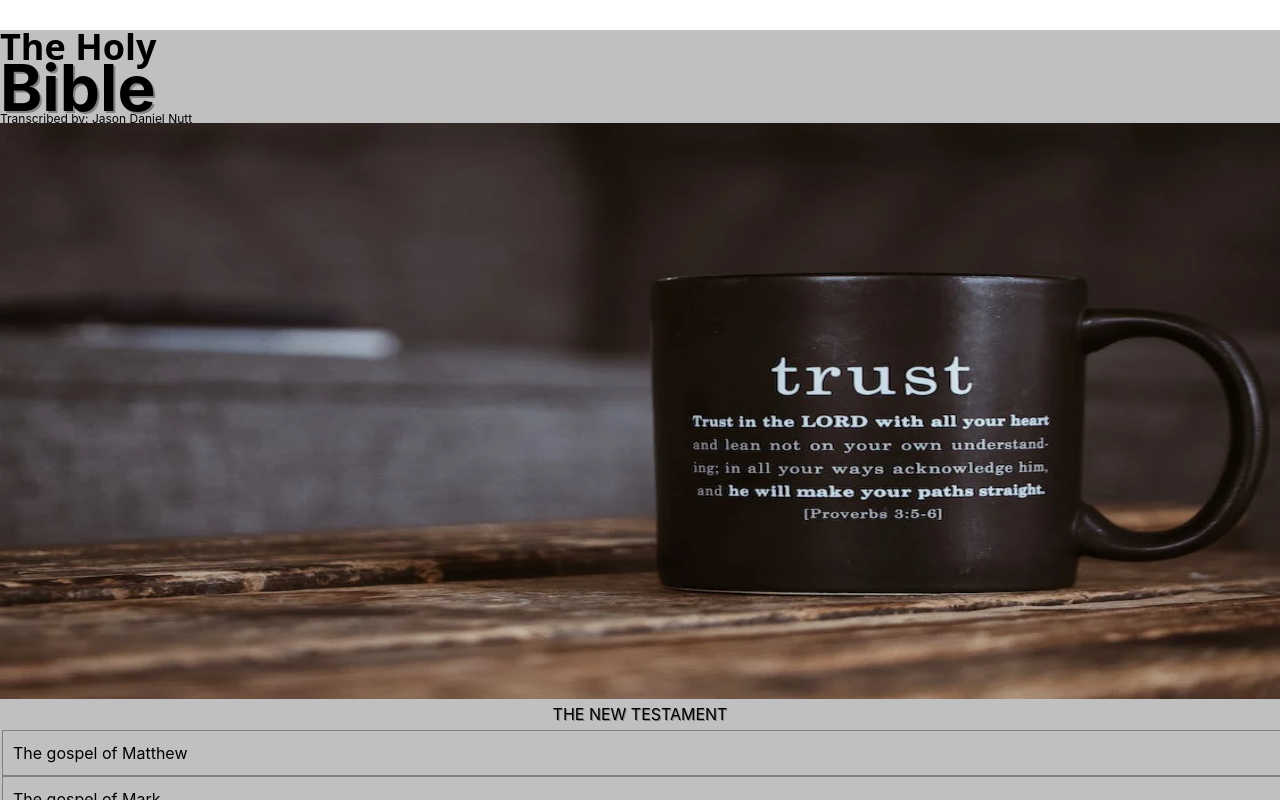
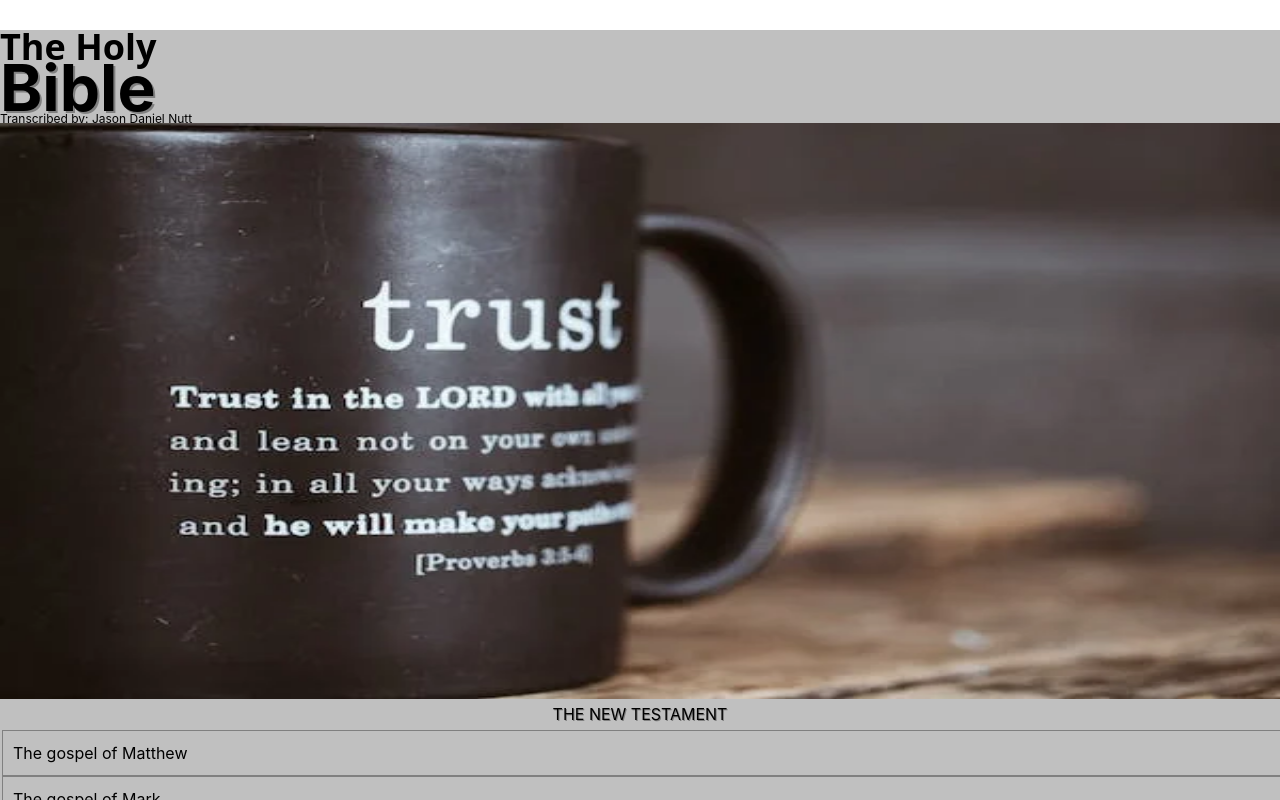
Before and after one commit to jnutt367/the-holy-bible, a Next.js app: page / in a window 1280 px wide. Shown: the top 800 px of the page. Built offline with nearby package versions, Linux system fonts and the light colour scheme.

Commit message:
Update index.js
trust.webp as hero for larger view

```diff
--- a/pages/index.js
+++ b/pages/index.js
@@ -23,7 +23,7 @@ export default function Home() {
              </p>
                           <div className={styles.hero}>
                              <Image
-                                src="/pexels-photo-4200823.webp"
+                                src="/trust.webp"
                                 alt="Picture of the Gods finger"
                                 height={900}
                                 width={2000}
```
